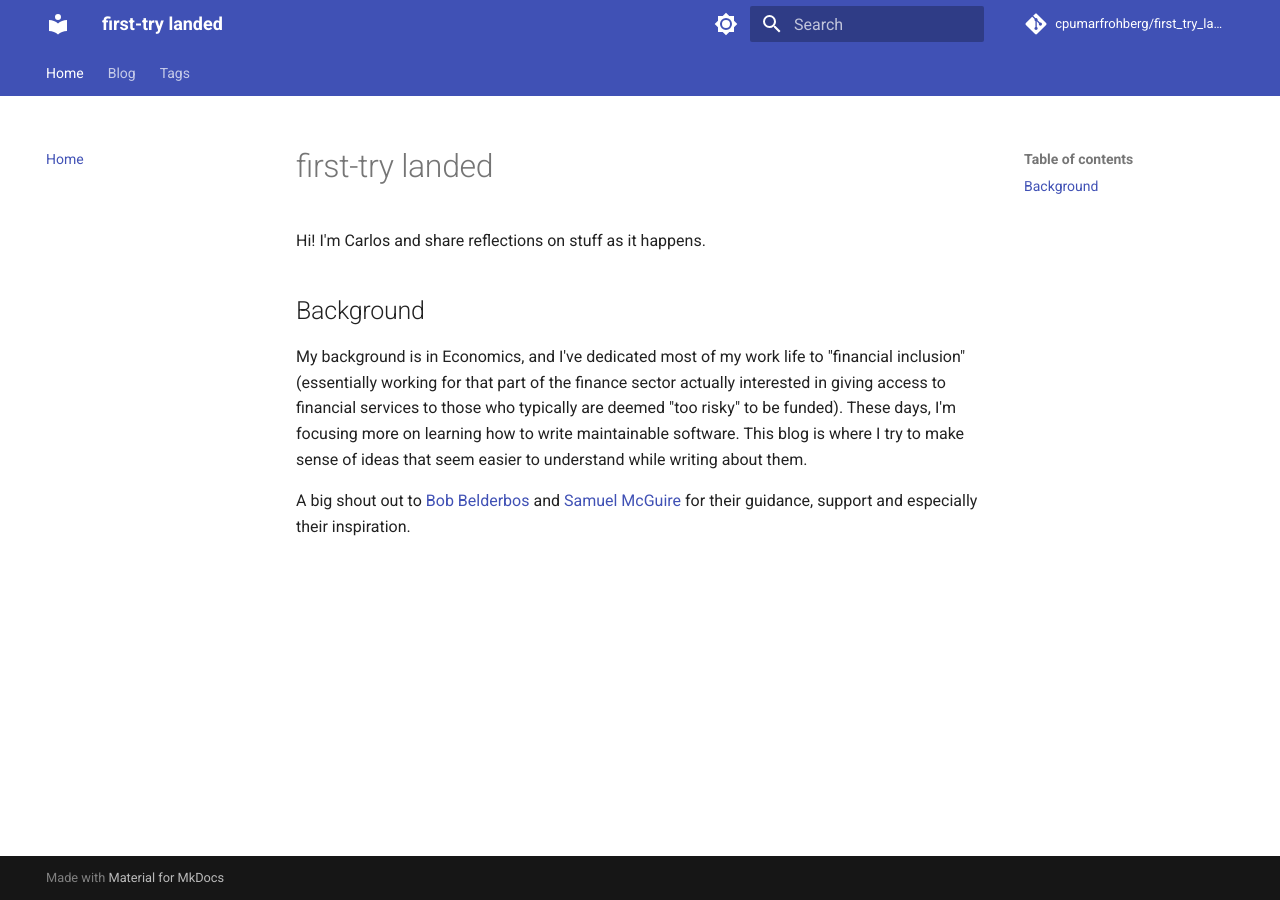
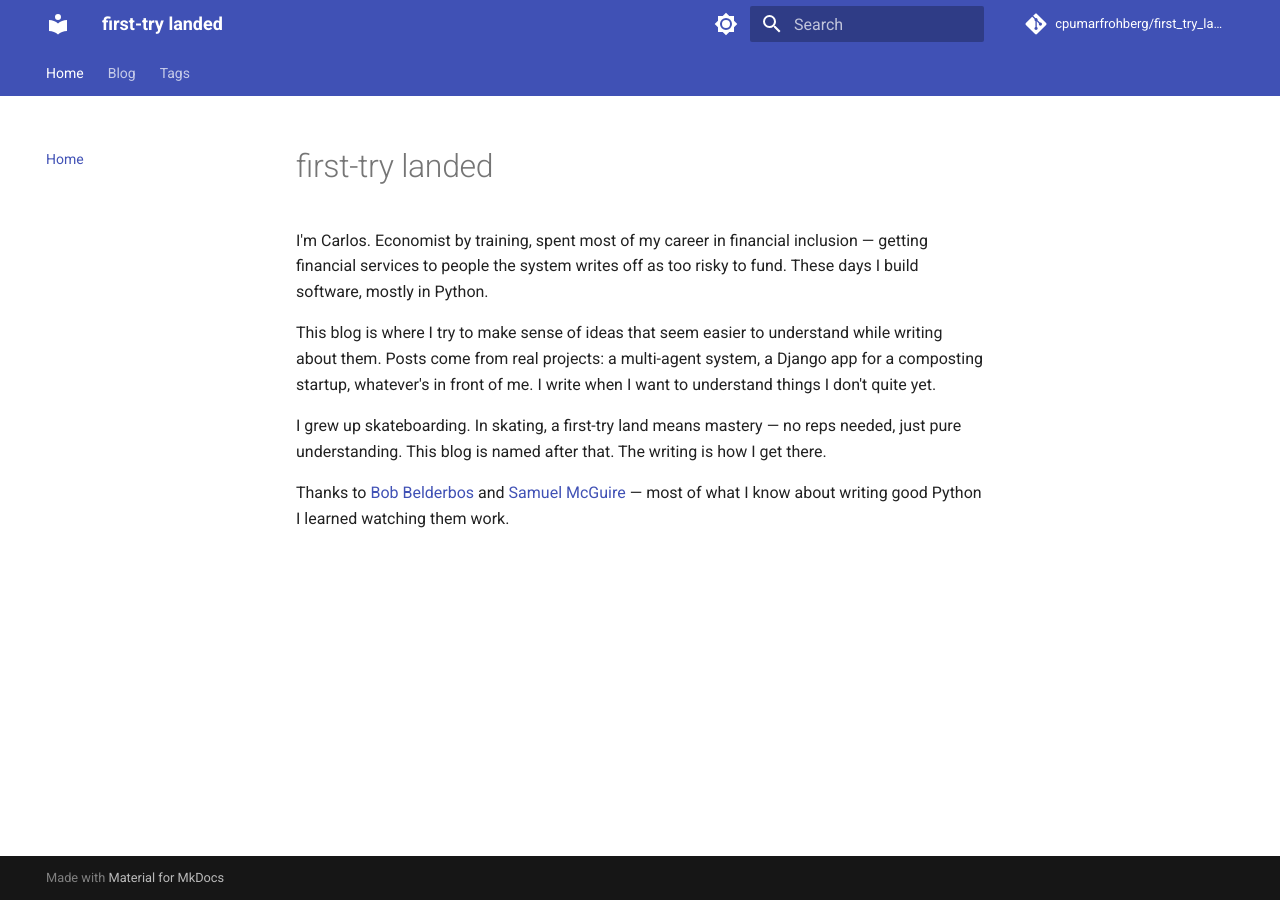
Before and after one commit to cpumarfrohberg/first_try_landed, an MkDocs documentation site: the page built from docs/index.md, in a window 1280 px wide. Built offline with MkDocs 1.6.1 and Material for MkDocs 9.7.7, drawn with Linux system fonts in a browser that asks for light colours; comment, search, counter and statistics services are not loaded.

Commit message:
update intro

```diff
--- a/docs/index.md
+++ b/docs/index.md
@@ -1,9 +1,9 @@
 # first-try landed
 
-Hi! I'm Carlos and share reflections on stuff as it happens.
+I'm Carlos. Economist by training, spent most of my career in financial inclusion — getting financial services to people the system writes off as too risky to fund. These days I build software, mostly in Python.
 
-## Background
+This blog is where I try to make sense of ideas that seem easier to understand while writing about them. Posts come from real projects: a multi-agent system, a Django app for a composting startup, whatever's in front of me. I write when I want to understand things I don't quite yet.
 
-My background is in Economics, and I've dedicated most of my work life to "financial inclusion" (essentially working for that part of the finance sector actually interested in giving access to financial services to those who typically are deemed "too risky" to be funded). These days, I'm focusing more on learning how to write maintainable software. This blog is where I try to make sense of ideas that seem easier to understand while writing about them.
+I grew up skateboarding. In skating, a first-try land means mastery — no reps needed, just pure understanding. This blog is named after that. The writing is how I get there.
 
-A big shout out to [Bob Belderbos](https://www.linkedin.com/in/bbelderbos/) and [Samuel McGuire](https://www.linkedin.com/in/samuel-mcguire/) for their guidance, support and especially their inspiration.
+Thanks to [Bob Belderbos](https://www.linkedin.com/in/bbelderbos/) and [Samuel McGuire](https://www.linkedin.com/in/samuel-mcguire/) — most of what I know about writing good Python I learned watching them work.
```
